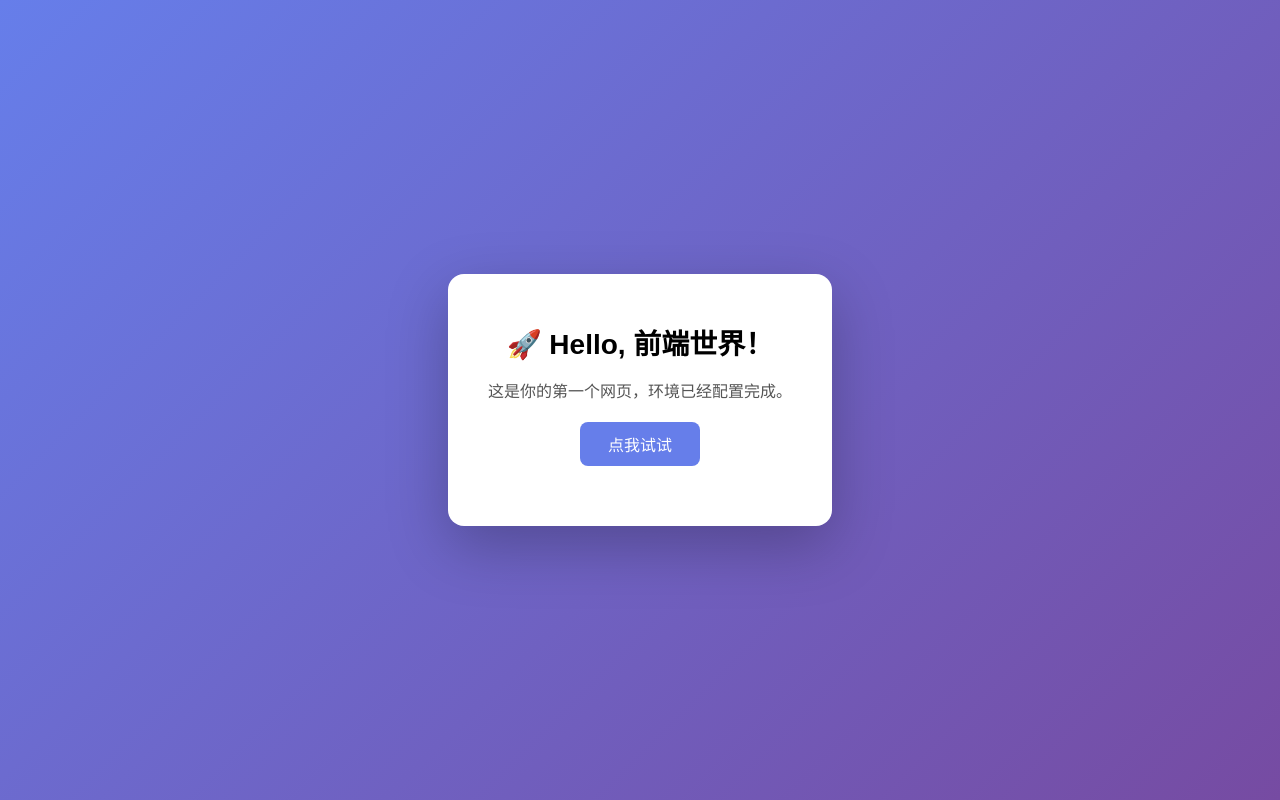
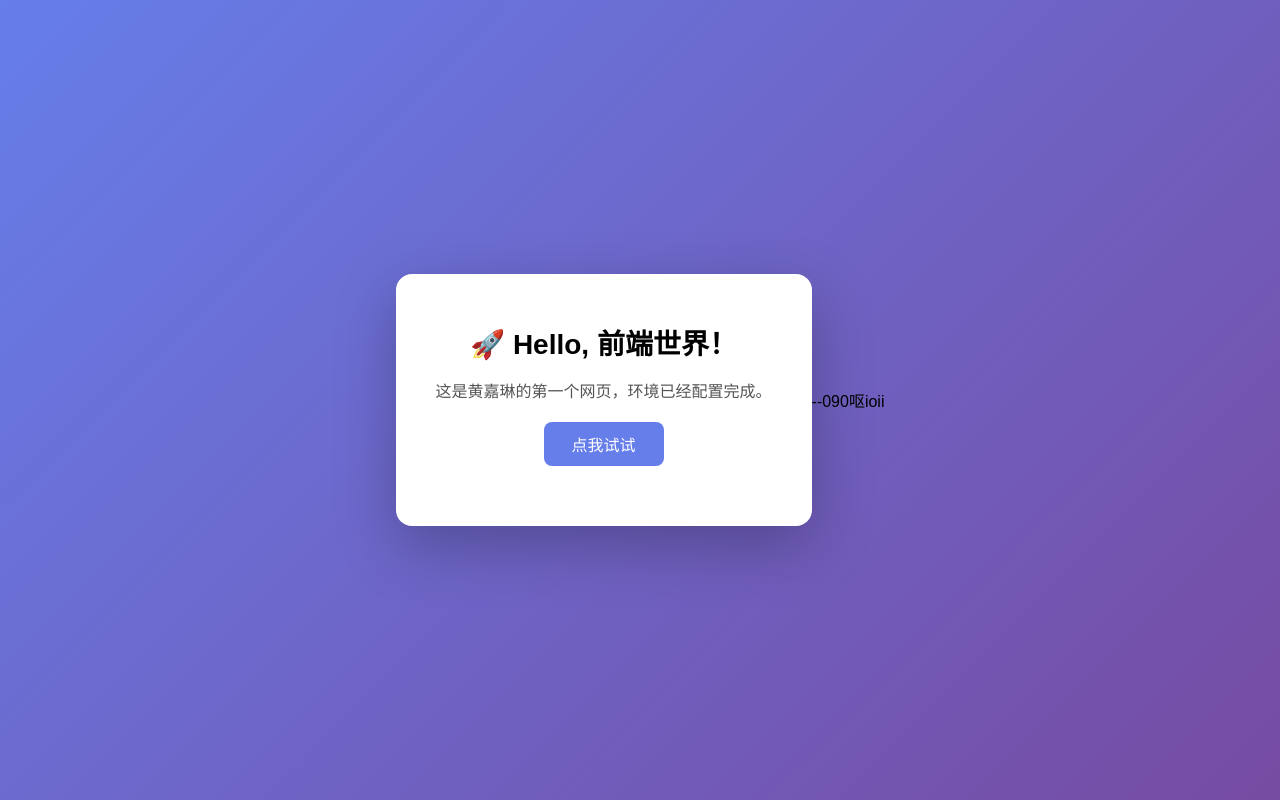
Before and after one commit to MrGhosts01/demo_project, a plain HTML site: page index.html in a window 1280 px wide. Drawn offline with Linux system fonts and the light colour scheme.

Commit message:
feat：修复

```diff
--- a/index.html
+++ b/index.html
@@ -9,11 +9,11 @@
 <body>
   <main class="card">
     <h1>🚀 Hello, 前端世界！</h1>
-    <p>这是你的第一个网页，环境已经配置完成。</p>
+    <p>这是黄嘉琳的第一个网页，环境已经配置完成。</p>
     <button id="btn">点我试试</button>
     <p id="msg"></p>
   </main>
 
   <script src="script.js"></script>
 </body>
-</html>
+</html>--090呕ioii
```
